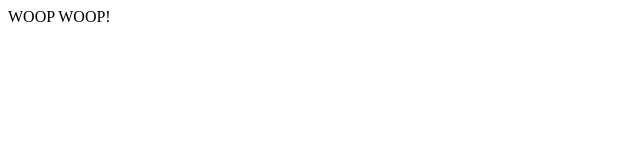
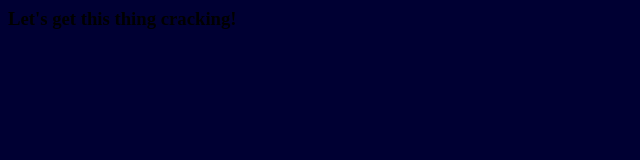
Before and after one commit to befunge-blog/befunge-blog.github.io, a plain HTML site: page index.html in a window 1280 px wide. Shown: the whole page, without its empty margins (0-640 px from the left). Drawn offline with Linux system fonts and the light colour scheme.

Commit message:
Forming the index page

```diff
--- a/index.html
+++ b/index.html
@@ -1 +1,7 @@
-<p> WOOP WOOP! </p>
+<head>
+	<title> "!egnufeB">:#,_@ </title>
+</head>
+
+<body style="background: #000033; text-color: #FF6600">
+	<h3> Let's get this thing cracking! </h3>
+</body>
```
